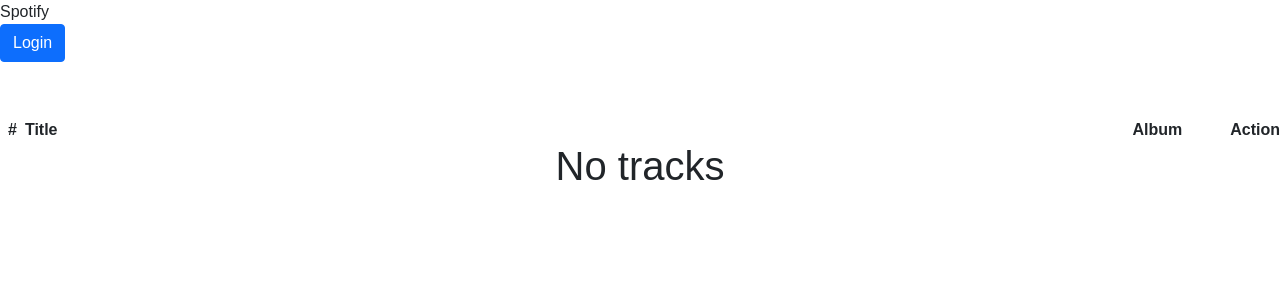
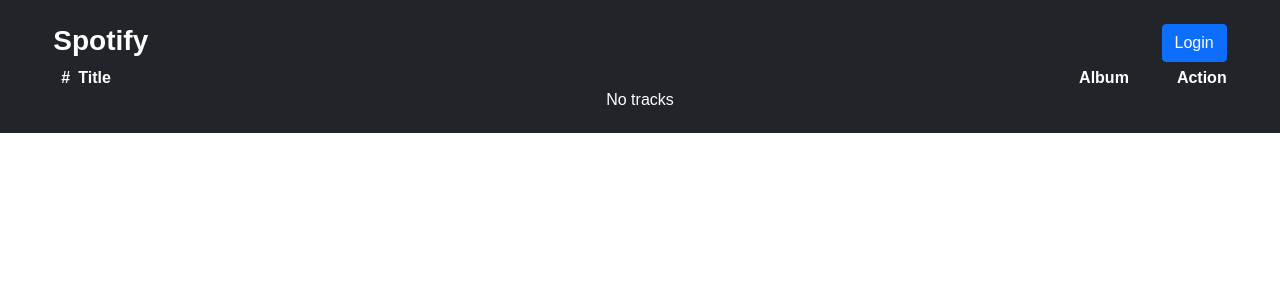
Before and after one commit to Fahmiali99/callData-Spotify, a React (Create React App) app: page / in a window 1280 px wide. Shown: the top 300 px of the page. Built offline with nearby package versions, Linux system fonts and the light colour scheme.

Commit message:
gg-homework 3 sesi 3

```diff
--- a/src/Components/CreatePlaylist/index.js
+++ b/src/Components/CreatePlaylist/index.js
@@ -4,7 +4,11 @@
   const [showModal, setShowModal] = React.useState(false);
   return (
     <>
-      <button className="" type="button" onClick={() => setShowModal(true)}>
+      <button
+        className="btn btn-primary mt-2 mb-4"
+        type="button"
+        onClick={() => setShowModal(true)}
+      >
         Create Playlist
       </button>
       {showModal ? (
@@ -18,43 +22,48 @@
                 <form onSubmit={submit}>
                   <div className="">
                     <label className="">
-                      <span className="">Title</span>
+                      <span className="px-2">Title</span>
                       <input
                         type="text"
                         name="title"
                         onChange={title}
                         required={true}
                         minLength={10}
-                        className=" "
+                        className="form-control  "
                       />
                     </label>
-                    <label className="">
+                    <label className="px-2">
                       <span className="">Description</span>
                       <input
                         type="textarea"
                         name="description"
                         onChange={description}
-                        className=""
+                        className="form-control"
                       />
                     </label>
                   </div>
+                  <div className=" mt-3 d-flex">
                     <div className="">
                       <button
-                      className=""
+                        className="btn btn-danger"
                         type="button"
                         onClick={() => setShowModal(false)}
                       >
                         Close
                       </button>
-                    <button className="" type="submit">
+                    </div>
+                    <div className="px-2">
+                      <button className="btn btn-success" type="submit">
                         Save Changes
                       </button>
+                    </div>
                   </div>
                 </form>
               </div>
             </div>
           </div>
           <div className=""></div>
+          <hr></hr>
         </>
       ) : null}
     </>
--- a/src/Components/Menu/index.js
+++ b/src/Components/Menu/index.js
@@ -3,9 +3,9 @@
 function Menu() {
   return (
     <div>
-      <div className="">
+      <div className="bg-warning">
         <a href="/">
-          <button className="">
+          <button className="btn btn-danger">
             <p className="">
               <span>&#9654;</span>
             </p>
--- a/src/Components/Navbar/index.js
+++ b/src/Components/Navbar/index.js
@@ -2,13 +2,18 @@
 
 const Navbar = ({ menu }) => {
   return (
-    <div className=" ">
-      <div className="">
-        <a href="/" className="text-dark text-decoration-none">
-          Spotify
-        </a>
+    <div className=" d-flex justify-content-center">
+      <div className="col-md-11 col-12">
+        <div className="w-100 d-flex justify-content-end ">
+          <a
+            href="/"
+            className="w-100 d-flex justify-content-start text-white text-decoration-none"
+          >
+            <h3 className=" fw-bold">Spotify</h3>
+          </a>
+          {menu}
+        </div>
       </div>
-      <div>{menu}</div>
     </div>
   );
 };
--- a/src/Components/SearchBar/index.js
+++ b/src/Components/SearchBar/index.js
@@ -3,15 +3,16 @@
 const SearchBar = ({ submit, change }) => {
   return (
     <form onSubmit={submit}>
-      <div className="">
+      <div className="mt-2 mb-2 w-100">
         <button className=""></button>
         <input
+          className="p-2 col-md-5 col-12 rounded-3"
           type="text"
           placeholder="Search for artist or songs"
-          className=" "
           onChange={change}
         />
       </div>
+      <hr></hr>
     </form>
   );
 };
--- a/src/Components/Track/List/index.js
+++ b/src/Components/Track/List/index.js
@@ -16,7 +16,7 @@
   };
 
   return (
-    <tr key={id} className=" ">
+    <tr key={id} className="">
       <td className="px-2">{index}</td>
       <td className="">
         <img className="" src={image} />
@@ -27,13 +27,13 @@
       </td>
       <td className="truncate px-5">{album}</td>
       <td>{duration}</td>
-      <td>
+      <td className=" px-3">
         {textSelect ? (
-          <button className="" onClick={setSelect}>
+          <button className="btn btn-warning" onClick={setSelect}>
             Selected
           </button>
         ) : (
-          <button className="" onClick={setSelect}>
+          <button className="btn btn-success" onClick={setSelect}>
             Select
           </button>
         )}
--- a/src/Components/Track/index.js
+++ b/src/Components/Track/index.js
@@ -13,7 +13,7 @@
     <div className="">
       <table className="">
         <thead className="">
-          <tr>
+          <tr className="text-white">
             <th className="px-2">#</th>
             <th className="w-100 ">Title</th>
             <th className=" px-5 ">Album</th>
--- a/src/Pages/Search/index.js
+++ b/src/Pages/Search/index.js
@@ -178,7 +178,12 @@
 
   return (
     <div>
-      <div className="">
+      <div className="text-white bg-dark pt-4 pb-3">
+        <div className="w-100 d-flex justify-content-center">
+          <div className="col-md-11 col-12">
+            {/* <p className="">Hi, Good morning {user.display_name}</p> */}
+          </div>
+        </div>
         <Navbar
           menu={
             !token ? (
@@ -194,12 +199,13 @@
             )
           }
         />
-        <div className="pt-24 px-14">
-          <h1 className="text-white py-6">
-            Hi, Good morning {user.display_name}
-          </h1>
+
+        <div className="bg-">
+          <div className="">
+            <div className="w-100 d-flex justify-content-center">
+              <div className="col-md-11 col-12">
                 {token ? (
-            <div className="flex space-x-4">
+                  <div className="">
                     <SearchBar
                       submit={searchTracks}
                       change={(e) => setSearchKey(e.target.value)}
@@ -214,7 +220,12 @@
                   </div>
                 ) : null}
                 <Track items={renderTracks()} />
-          {results.length === 0 && <h1 className="text-center">No tracks</h1>}
+                {results.length === 0 && (
+                  <h6 className=" text-white text-center">No tracks</h6>
+                )}
+              </div>
+            </div>
+          </div>
         </div>
       </div>
     </div>
```
Also changed, not shown: src/Assets/spotify.png (added). Lines whose indentation alone changed are shown as unchanged.
